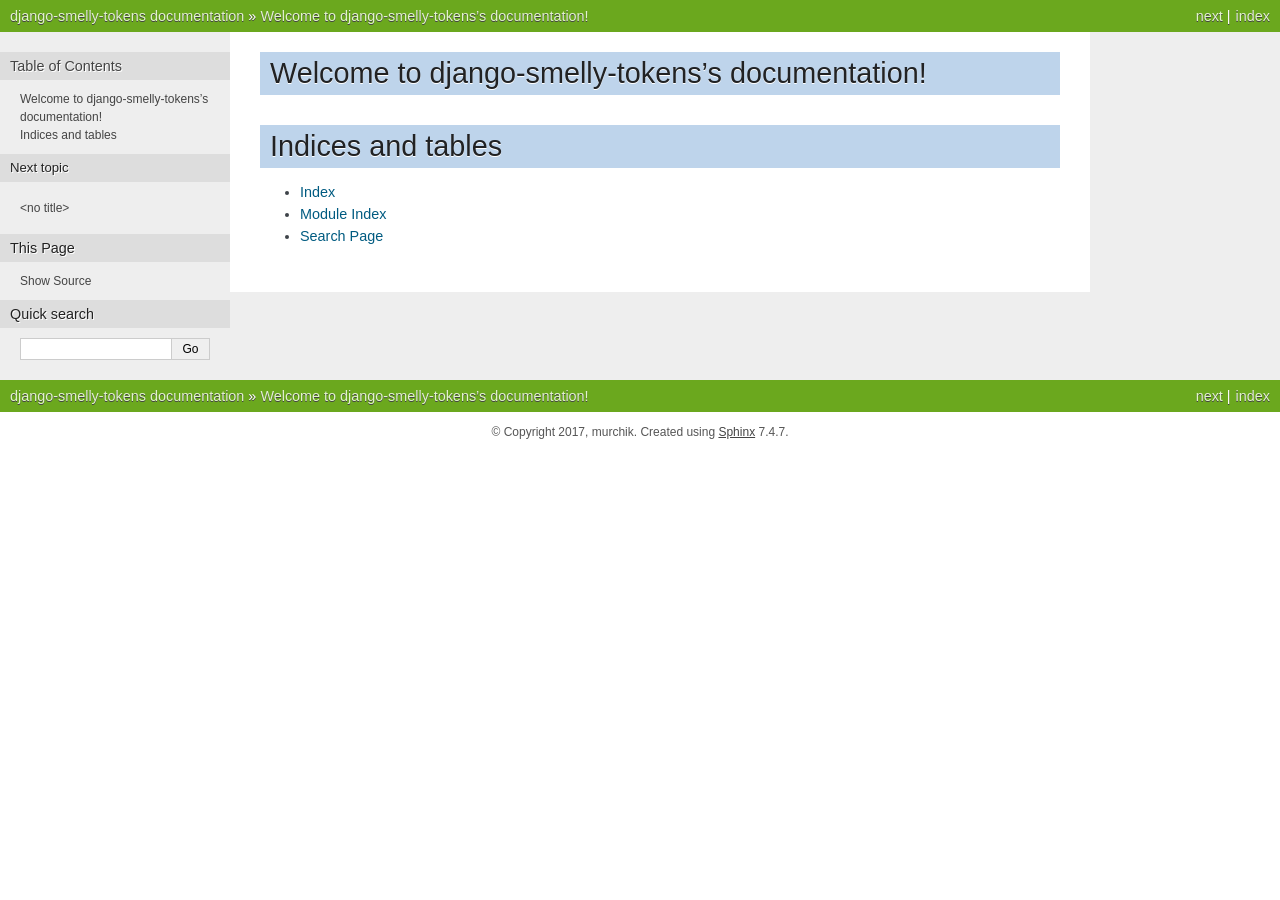
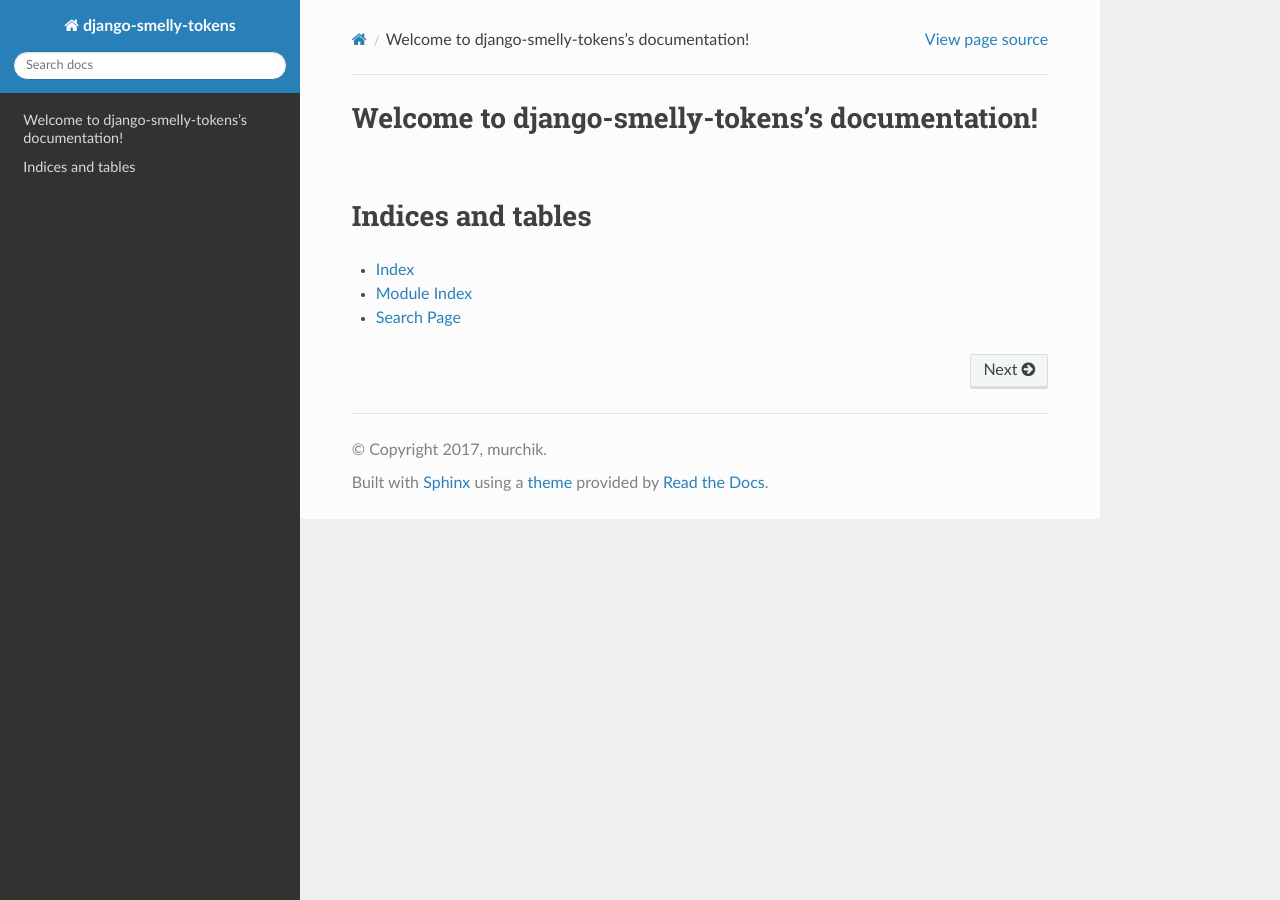
Before and after one commit to moorchegue/django-smelly-tokens, a Sphinx documentation site: the page built from doc/index.rst, in a window 1280 px wide. Built offline with Sphinx 7.4.7 and the Read the Docs theme 2.0.0, drawn with Linux system fonts in a browser that asks for light colours.

Commit message:
Documentation.

```diff
--- a/doc/conf.py
+++ b/doc/conf.py
@@ -19,6 +19,8 @@
 import os
 # import sys
 # sys.path.insert(0, os.path.abspath('.'))
+
+import sphinx_rtd_theme
 
 
 def read(fname):
@@ -94,13 +96,15 @@
 # The theme to use for HTML and HTML Help pages.  See the documentation for
 # a list of builtin themes.
 #
-html_theme = 'nature'
+html_theme = "sphinx_rtd_theme"
 
 # Theme options are theme-specific and customize the look and feel of a theme
 # further.  For a list of options available for each theme, see the
 # documentation.
 #
 # html_theme_options = {}
+
+html_theme_path = [sphinx_rtd_theme.get_html_theme_path()]
 
 # Add any paths that contain custom static files (such as style sheets) here,
 # relative to this directory. They are copied after the builtin static files,
```
